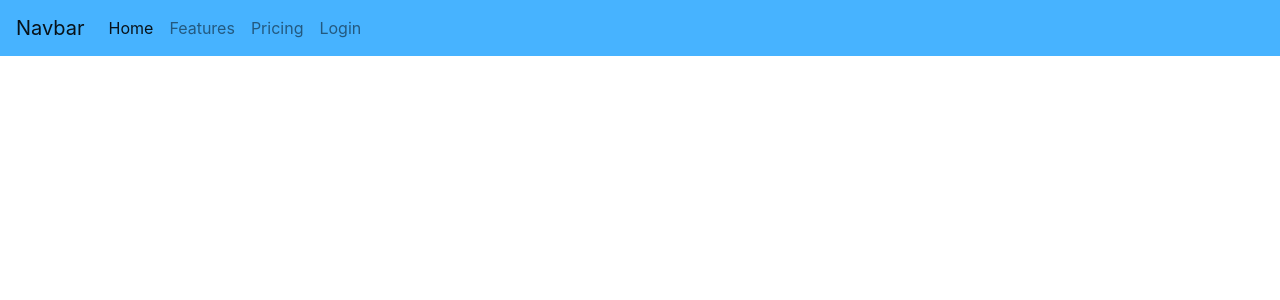
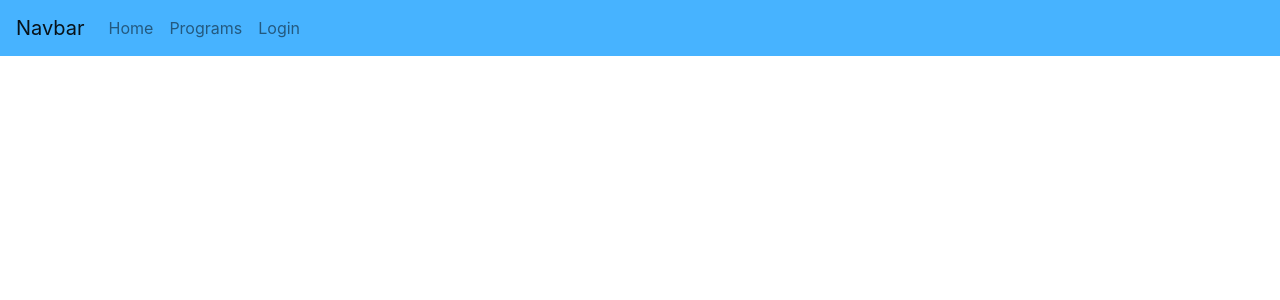
Before and after one commit to quinnzipse/YMCA-Registration, a PHP site: page /index.php in a window 1280 px wide. Shown: the top 300 px of the page. Run offline with PHP 8.4, Linux system fonts and the light colour scheme.

Commit message:
Saving menu changes

```diff
--- a/menu.php
+++ b/menu.php
@@ -7,11 +7,12 @@
     </button>
     <div class="collapse navbar-collapse" id="navbarNavAltMarkup">
         <div class="navbar-nav">
-            <a class="nav-link active" href="#">Home <span class="sr-only">(current)</span></a>
-            <a class="nav-link" href="#">Features</a>
-            <a class="nav-link" href="#">Pricing</a>
-            <!--<a class="nav-link disabled" href="#" tabindex="-1" aria-disabled="true">Disabled</a> -->
-            <a class="nav-link" href="login.php" style="float: right">Login</a>
+            <?php $host = $_SERVER['HTTP_HOST'];
+            echo '<a class="nav-link" href="http://' . $host . '/index.php">Home</a>';
+            echo '<a class="nav-link" href="http://' . $host . '/program/index.php">Programs</a>';
+            echo '<!--<a class="nav-link disabled" href="#" tabindex="-1" aria-disabled="true">Disabled</a> -->';
+            echo '<a class="nav-link" href="login.php">Login</a>';
+            ?>
         </div>
     </div>
 </nav>
```
